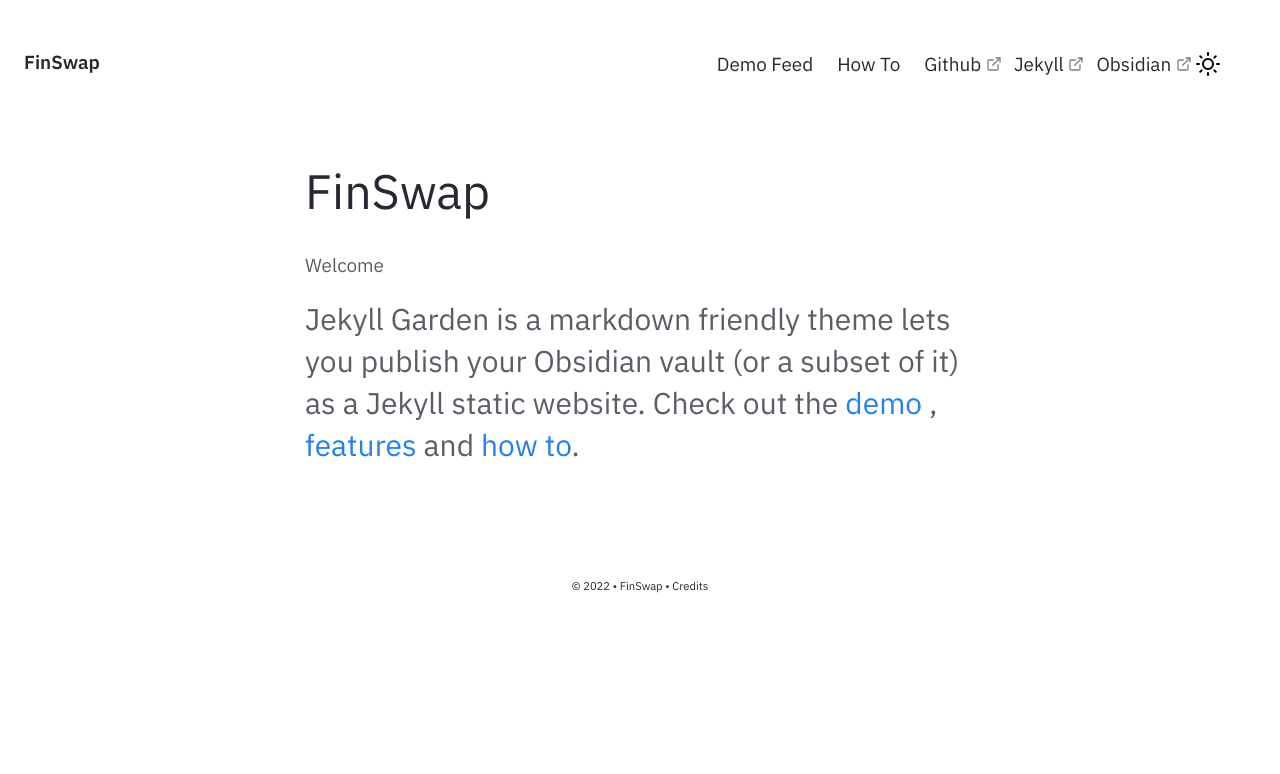
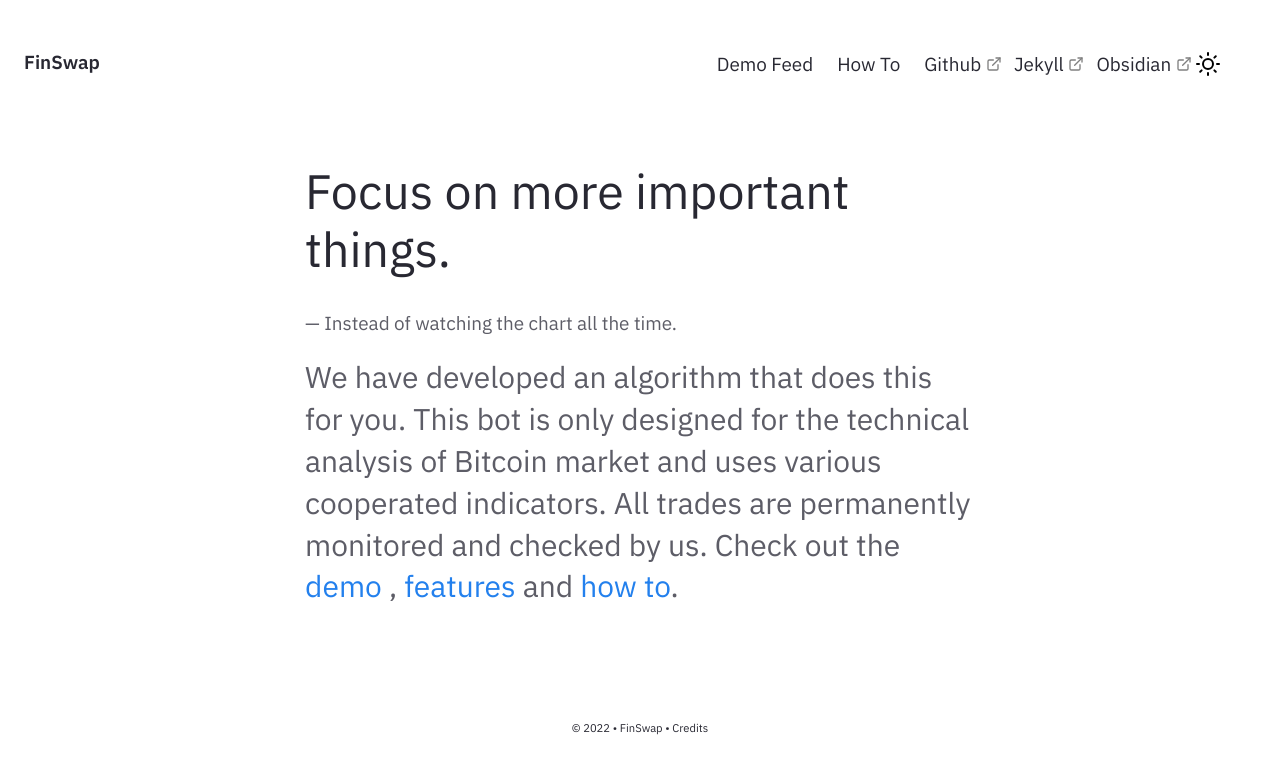
Before and after one commit to kevinroku/nroku.github.io, a Jekyll site: the page built from pages/index.md, in a window 1280 px wide. Shown: the top 774 px of the page. Built offline with Jekyll 4.4.1, drawn with Linux system fonts in a browser that asks for light colours.

Commit message:
Update Homepage.html

```diff
--- a/_includes/Homepage.html
+++ b/_includes/Homepage.html
@@ -1,7 +1,9 @@
 <div class="home-intro">
-    <div class="jumbo">{{site.heading}} </div>
-    <div class="home-sub-text">Welcome <h3>
-        Jekyll Garden is a markdown friendly theme lets you publish your Obsidian vault (or a subset of it) as a Jekyll static website.
+    <div class="jumbo">Focus on more important things. </div>
+    <div class="home-sub-text">— Instead of watching the chart all the time. <h3>
+        We have developed an algorithm that does this for you.
+        This bot is only designed for the technical analysis of Bitcoin market and uses various cooperated indicators.
+        All trades are permanently monitored and checked by us.
         Check out the <a href="{{'/notes' | relative_url}}"> demo </a>, <a href="{{'/post/features' | relative_url}}"> features </a> and <a href="{{'/post/how-to' | relative_url}}"> how to</a>.
         </h3>
 </div> </div>
```
